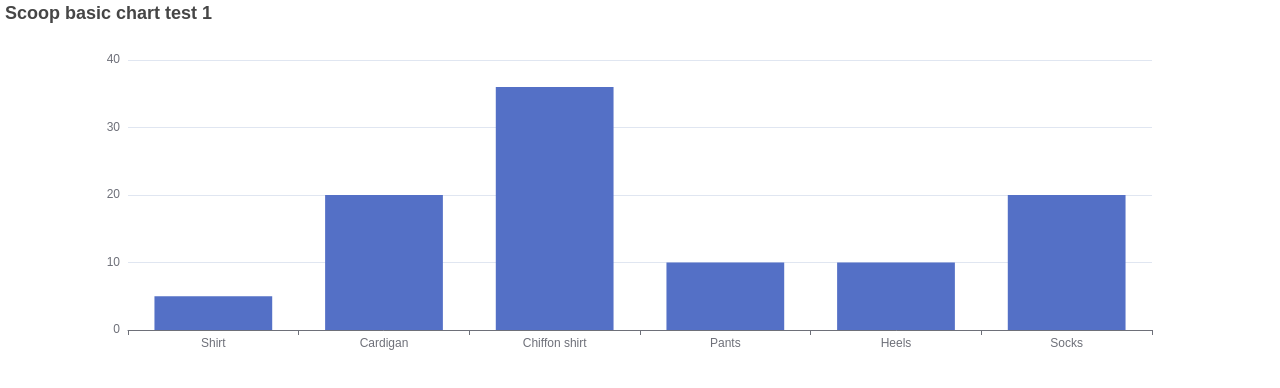
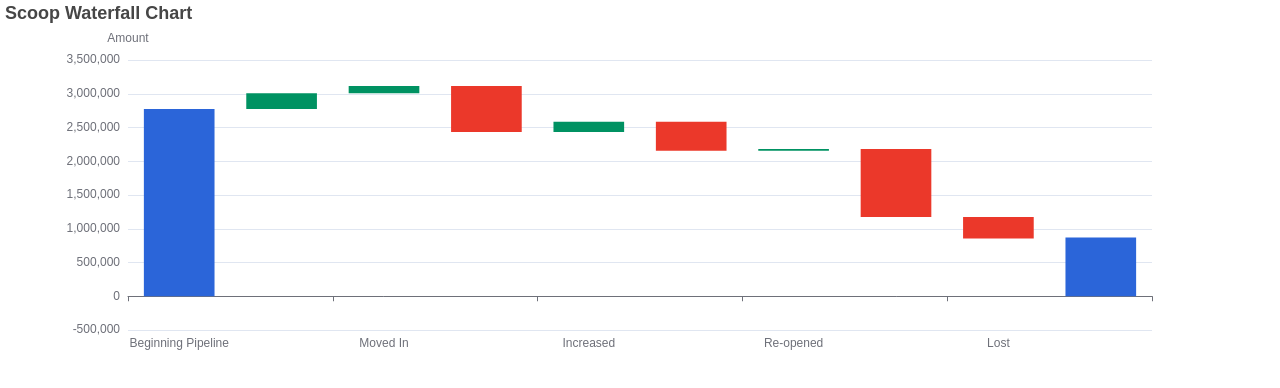
Before and after one commit to gjakobson/scoopembed, a Next.js app: page /asset/ChartComponentOne in a window 1280 px wide. Shown: the top 388 px of the page. Built offline with nearby package versions, Linux system fonts and the light colour scheme.

Commit message:
chart one is now scoop waterfall

```diff
--- a/src/pages/asset/ChartComponentOne.js
+++ b/src/pages/asset/ChartComponentOne.js
@@ -3,21 +3,142 @@ import React from 'react';
 import ReactECharts from 'echarts-for-react';
 
 const ChartComponentOne = () => {
+
   const options = {
-    title: {
-      text: 'Scoop basic chart test 1'
+    "animation": false,
+    "series": [
+      {
+        "type": "bar",
+        "metric": "Amount",
+        "categoryIndex": 0,
+        "category": null,
+        "name": "Amount",
+        "data": [
+          0,
+          2772411.63,
+          3008518.55,
+          2434785.4399999995,
+          2434785.4399999995,
+          2157295.8199999994,
+          2157295.8199999994,
+          1173309.4499999993,
+          855457.4399999992,
+          -13900.000000000698
+        ],
+        "yAxisIndex": 0,
+        "stack": "all",
+        "itemStyle": {
+          "color": "transparent"
+        }
+      },
+      {
+        "name": "positive",
+        "type": "bar",
+        "stack": "all",
+        "data": [
+          {
+            "value": 2772411.63,
+            "itemStyle": {
+              "color": "#2B65D9"
+            }
+          },
+          236106.91999999998,
+          106469.4,
+          0,
+          148920.38,
+          0,
+          22750,
+          0,
+          0,
+          0
+        ],
+        "itemStyle": {
+          "color": "#009262"
+        },
+        "waterfallPlaceholder": true
+      },
+      {
+        "name": "negative",
+        "type": "bar",
+        "stack": "all",
+        "data": [
+          0,
+          0,
+          0,
+          680202.51,
+          0,
+          426410,
+          0,
+          1006736.37,
+          317852.01,
+          {
+            "value": 869357.44,
+            "itemStyle": {
+              "color": "#2B65D9"
+            }
+          }
+        ],
+        "itemStyle": {
+          "color": "#EB382A"
+        },
+        "waterfallPlaceholder": true
+      }
+    ],
+    "tooltip": {
+      "trigger": "item",
+      "axisPointer": {
+        "type": "shadow"
+      },
+      "order": "valueDesc"
     },
-    tooltip: {},
-    xAxis: {
-      data: ['Shirt', 'Cardigan', 'Chiffon shirt', 'Pants', 'Heels', 'Socks']
+    "backgroundColor": "transparent",
+    "title": {"text" : "Scoop Waterfall Chart"},
+    "xAxis": {
+      "type": "category",
+      "data": [
+        "Beginning Pipeline",
+        "New",
+        "Moved In",
+        "Moved Out",
+        "Increased",
+        "Decreased",
+        "Re-opened",
+        "Closed Won",
+        "Lost",
+        "Ending Pipeline"
+      ],
+      "axisLabel": {
+        "color": "#6E7079"
+      },
+      "nameTextStyle": {
+        "color": "#6E7079"
+      },
+      "axisLine": {
+        "lineStyle": {
+          "color": "#6E7079"
+        }
+      }
     },
-    yAxis: {},
-    series: [{
-      name: 'Sales',
-      type: 'bar',
-      data: [5, 20, 36, 10, 10, 20]
-    }]
-  };
+    "yAxis": [
+      {
+        "name": "Amount",
+        "type": "value",
+        "alignTicks": true,
+        "axisLabel": {
+          "color": "#6E7079"
+        },
+        "position": "left",
+        "nameTextStyle": {
+          "color": "#6E7079"
+        },
+        "axisLine": {
+          "lineStyle": {
+            "color": "#6E7079"
+          }
+        }
+      }
+    ]
+  }
 
   return <ReactECharts option={options} style={{ height: 400, width: '100%' }} />;
 };
```
